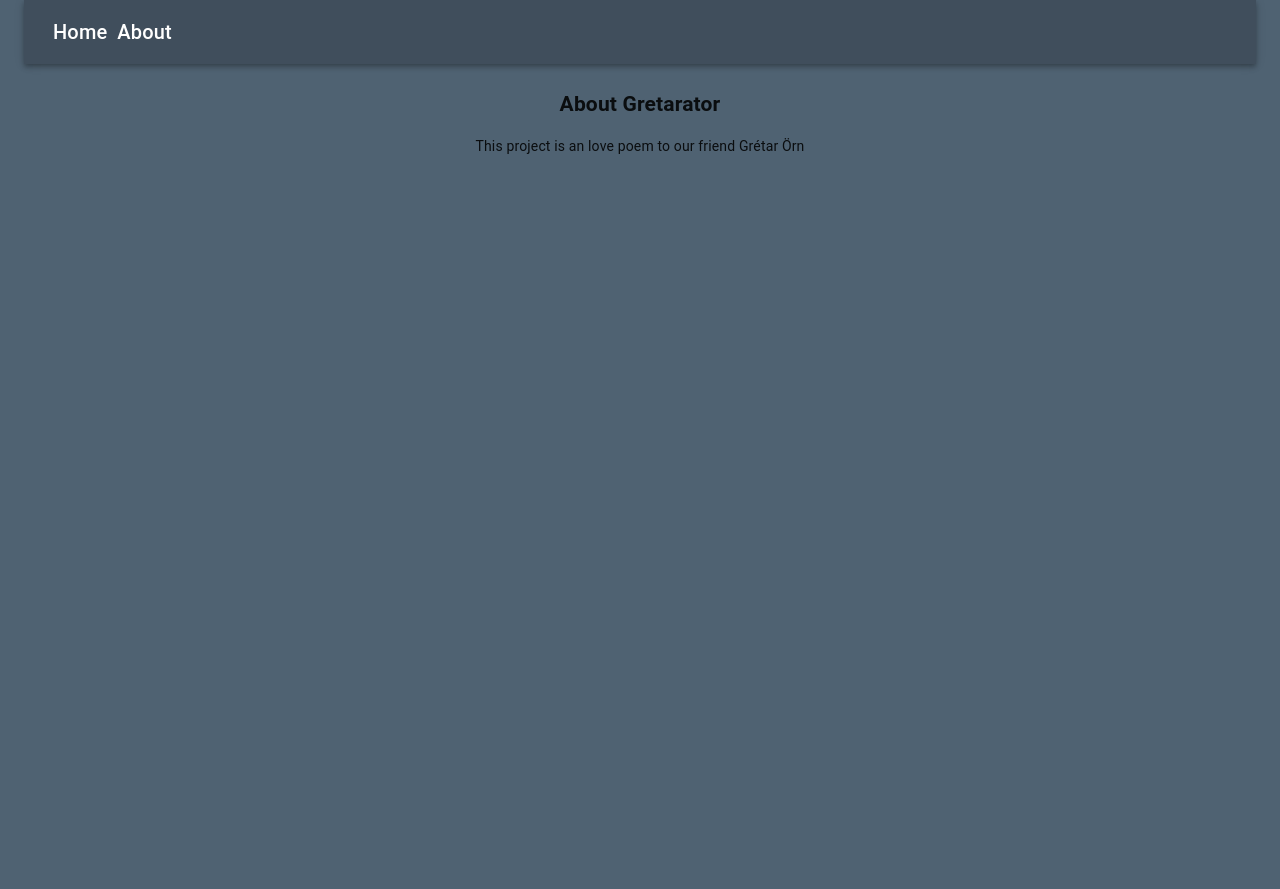
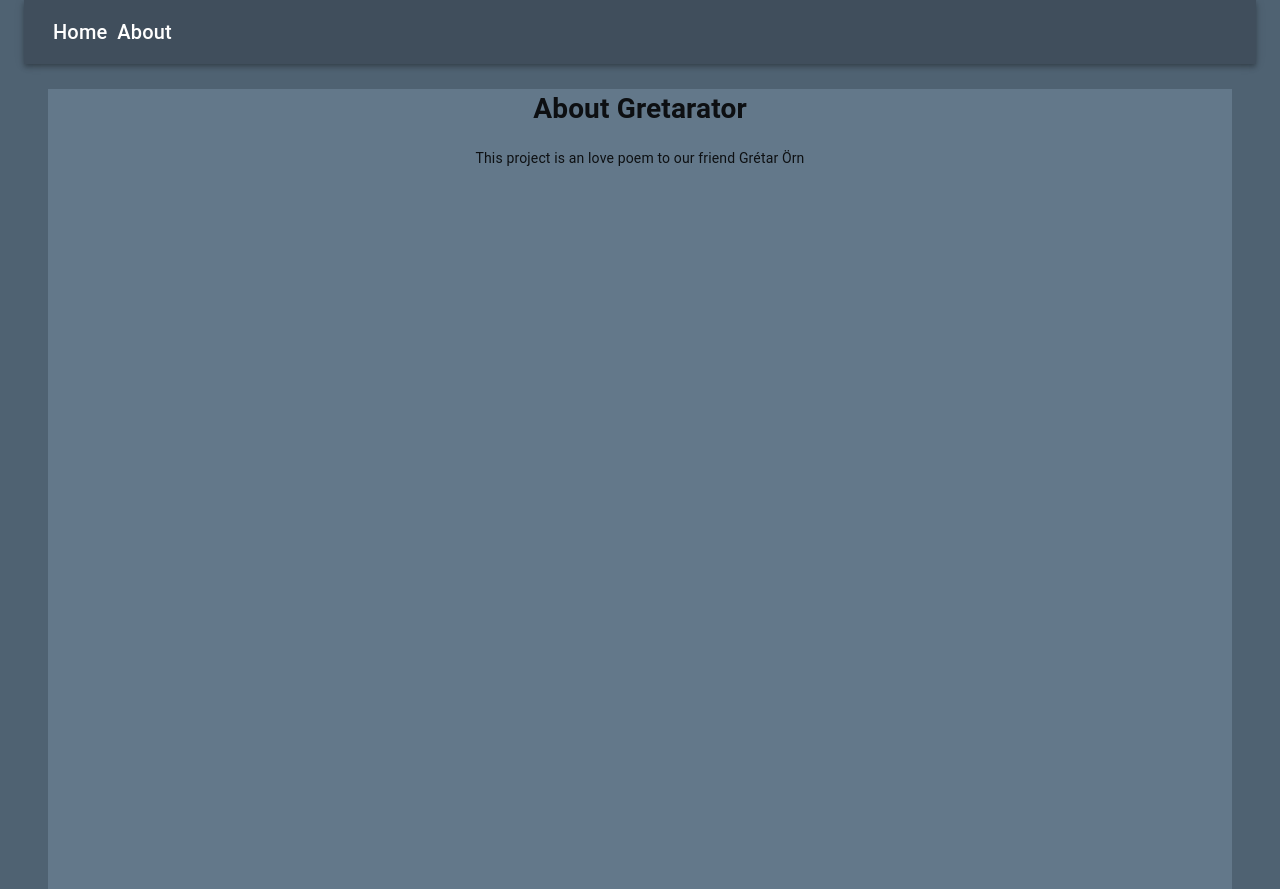
Before and after one commit to IvarKristinn/GretaratorReact, a React (Create React App) app in the folder gretaratorfrontend/: page /about in a window 1280 px wide. Built offline with nearby package versions, Linux system fonts and the light colour scheme.

Commit message:
div background color

```diff
--- a/gretaratorfrontend/src/components/About.js
+++ b/gretaratorfrontend/src/components/About.js
@@ -15,10 +15,11 @@ const About = () => {
       className={classes.root}
       style={{
         textAlign: "center",
-        marginTop: "25px"
+        marginTop: "25px",
+        backgroundColor: "#63788a"
       }}
     >
-      <h2>About Gretarator</h2>
+      <h1>About Gretarator</h1>
       <p>
         This project is an love poem to our friend Grétar Örn <br />
       </p>
```
